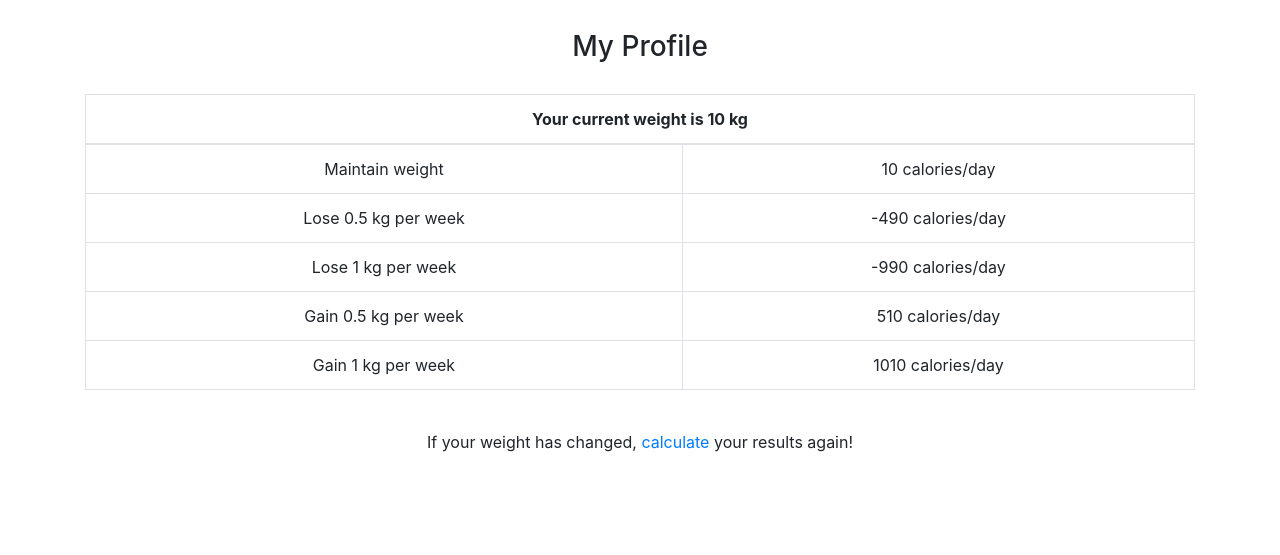
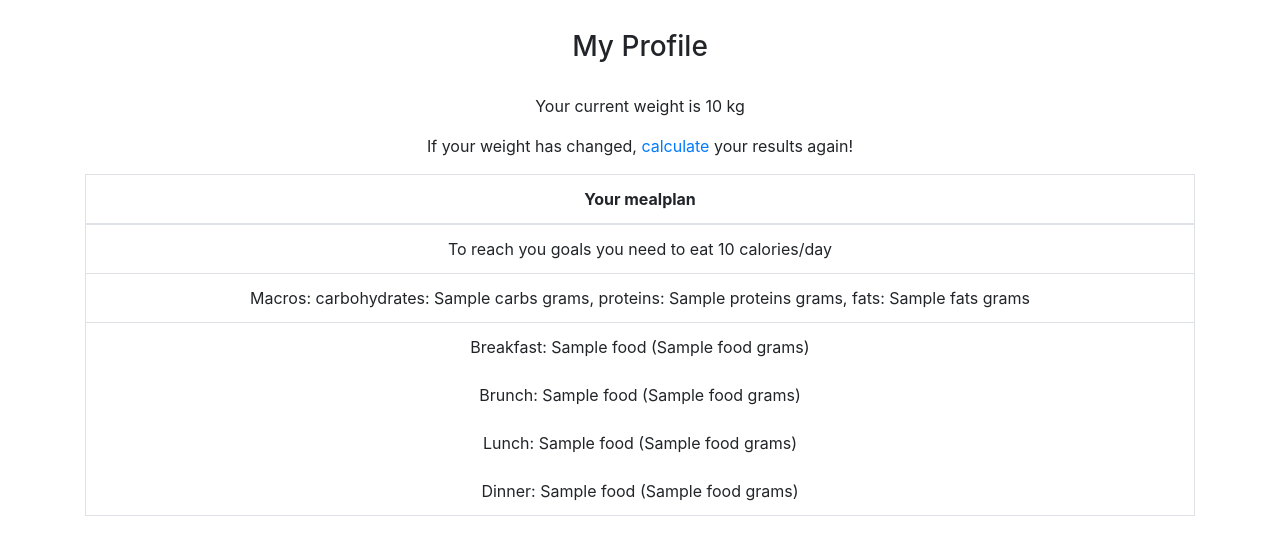
Before and after one commit to pmaksimilian/calorie_calculator, a Flask app: template templates/my_profile.html in a window 1280 px wide. Shown: the part 56-611 px from the top of the page. Run offline with Flask 2, Linux system fonts and the light colour scheme; the template is opened without the code that fills it: most values are stand-ins (such as "Sample title", 1, 10 or a date in 2020); some libraries are stand-ins or nearby versions.

Commit message:
Before index and profile changes.

```diff
--- a/main.py
+++ b/main.py
@@ -3,12 +3,14 @@ from models import User, db, Data
 import hashlib
 import uuid
 from sqlalchemy import exc
+from foods import macro_calculator, mealplan_calculator
 
 
 app = Flask(__name__)
 db.create_all()
 
 
+# funkcije v common directory (obvezno dodaj __init__)
 # checks if user is logged in
 def check_login():
     session_token = request.cookies.get("session_token")
@@ -116,6 +118,7 @@ def calculator():
         height = int(request.form.get("height"))
         age = int(request.form.get("age"))
         activity = float(request.form.get("activity"))
+        goals = int(request.form.get("goals"))
 
         # gets data from form and calculate results using the Mufflin equation
 
@@ -126,15 +129,25 @@ def calculator():
             resting_energy_expenditure = (10 * weight) + (6.25 * height) - (5 * age) - 161
             total_energy_expenditure = resting_energy_expenditure * activity
 
-        total_energy_expenditure = int(total_energy_expenditure)
+        calorie_intake = int(total_energy_expenditure)
+
+        if goals == 2:
+            calorie_intake -= 500
+        elif goals == 3:
+            calorie_intake -= 1000
+        elif goals == 4:
+            calorie_intake += 500
+        elif goals == 5:
+            calorie_intake += 1000
 
         # check if calculation already exists
         calorie_data = db.query(Data).filter_by(user_id=user.id).first()
         if calorie_data:
-            calorie_data.calories = total_energy_expenditure
+            calorie_data.calories = calorie_intake
             calorie_data.weight = weight
+            calorie_data.goals = goals
         else:
-            calorie_data = Data(calories=total_energy_expenditure, weight=weight, user_id=user.id)
+            calorie_data = Data(calories=calorie_intake, weight=weight, goals=goals, user_id=user.id)
         db.add(calorie_data)
         db.commit()
         return redirect(url_for("my_profile"))
@@ -149,8 +162,43 @@ def my_profile():
     user = check_login()
     if not user:
         return redirect(url_for('login'))
+
+    breakfast = {
+        "oatmeal": 40,
+        "yogurt": 50,
+        "almonds": 5,
+        "whey": 15
+    }
+    brunch = {
+        "eggs": 2,
+        "wholemeal bread": 40
+    }
+    lunch = {
+        "chicken breast": 120,
+        "rice": 35
+    }
+    dinner = {
+        "salmon": 90,
+        "potato": 110
+    }
     calorie_data = db.query(Data).filter_by(user_id=user.id).first()
-    return render_template("my_profile.html", title="My Profile", calorie_data=calorie_data, user=user)
+    breakfast = mealplan_calculator(calorie_data.calories, breakfast)
+    brunch = mealplan_calculator(calorie_data.calories, brunch)
+    lunch = mealplan_calculator(calorie_data.calories, lunch)
+    dinner = mealplan_calculator(calorie_data.calories, dinner)
+
+    macros = macro_calculator(calorie_data.calories)
+
+    return render_template("my_profile.html", title="My Profile", calorie_data=calorie_data, macros=macros, user=user,
+                           breakfast=breakfast, brunch=brunch, lunch=lunch, dinner=dinner)
+
+
+#
+# NASLEDNJIC!!!
+# - uredi izpis dnevnega jedilnika in nasploh my-profile strani
+# - nato zrihtaj migracijo baze in foreign-key
+# - formula za izračuna jedilnika
+#
 
 
 if __name__ == '__main__':
--- a/models.py
+++ b/models.py
@@ -19,4 +19,8 @@ class Data(db.Model):
     id = db.Column(db.Integer, primary_key=True)
     calories = db.Column(db.Integer)
     weight = db.Column(db.Integer)
+    goals = db.Column(db.Integer)
     user_id = db.Column(db.Integer, unique=True)
+# foreign key
+
+# GOALS: 1 is maintain, 2 lose 0.5, 3 lose 1, 4 gain 0.5, 5 gain 1
--- a/templates/login.html
+++ b/templates/login.html
@@ -8,14 +8,14 @@
 <form method="post" action="/login" class="loginForm">
     <div class="form-group">
         <label for="mailInput">Email address</label>
-        <input type="email" class="form-control" id="mailInput" name="email" placeholder="Enter your email">
+        <input type="email" class="form-control" id="mailInput" name="email" placeholder="Enter your email" required>
         {% if wrong_email %}
         <small class="form-text text-muted">Wrong email, try again!</small>
         {% endif %}
     </div>
     <div class="form-group">
         <label for="passInput">Password</label>
-        <input type="password" class="form-control" id="passInput" name="password" placeholder="Enter your password">
+        <input type="password" class="form-control" id="passInput" name="password" placeholder="Enter your password" required>
         {% if wrong_password %}
         <small class="form-text text-muted">Wrong password, try again!</small>
         {% endif %}
--- a/templates/my_profile.html
+++ b/templates/my_profile.html
@@ -5,37 +5,48 @@
 <h3 class="naslov">My Profile</h3>
 
 {% if calorie_data %}
+
+<p>Your current weight is {{ calorie_data.weight }} kg</p>
+<p class="welcome_text">If your weight has changed, <a href="/calculator">calculate</a> your results again!</p>
 <table class="table table-bordered">
     <thead>
         <tr>
-            <th colspan="2">Your current weight is {{ calorie_data.weight }} kg</th>
+            <th colspan="2">Your mealplan</th>
         </tr>
     </thead>
     <tbody>
         <tr>
-            <td>Maintain weight</td>
-            <td>{{ calorie_data.calories }} calories/day</td>
+            <td>To reach you goals you need to eat {{ calorie_data.calories }} calories/day</td>
         </tr>
         <tr>
-            <td>Lose 0.5 kg per week</td>
-            <td>{{ calorie_data.calories - 500 }} calories/day</td>
+            <td>Macros: carbohydrates: {{ macros["carbs"] }} grams, proteins: {{ macros["proteins"] }} grams, fats: {{ macros["fats"] }} grams</td>
         </tr>
         <tr>
-            <td>Lose 1 kg per week</td>
-            <td>{{ calorie_data.calories - 1000 }} calories/day</td>
-        </tr>
-        <tr>
-            <td>Gain 0.5 kg per week</td>
-            <td>{{ calorie_data.calories + 500 }} calories/day</td>
-        </tr>
-        <tr>
-            <td>Gain 1 kg per week</td>
-            <td>{{ calorie_data.calories + 1000 }} calories/day</td>
+            <td>
+                Breakfast:
+                {% for food in breakfast %}
+                    {{ food }} ({{ breakfast[food] }} grams)<br>
+                {% endfor %}
+                <br>
+                Brunch:
+                {% for food in brunch %}
+                    {{ food }} ({{ brunch[food] }}{% if food != 'eggs' %} grams{% endif %})<br>
+                {% endfor %}
+                <br>
+                Lunch:
+                {% for food in lunch %}
+                    {{ food }} ({{ lunch[food] }} grams)<br>
+                {% endfor %}
+                <br>
+                Dinner:
+                {% for food in dinner %}
+                    {{ food }} ({{ dinner[food] }} grams)<br>
+                {% endfor %}
+            </td>
         </tr>
     </tbody>
 </table>
 <br>
-<p class="welcome_text">If your weight has changed, <a href="/calculator">calculate</a> your results again!</p>
 {% else %}
 <p class="welcome_text">You have not yet calculated your intake. Please visit <a href="/calculator">calculator</a> to continue.</p>
 {% endif %}
```
Also changed, not shown: foods.py (added, +37 -0 lines), templates/calculator.html (+10 -0 lines), 1 other file.
